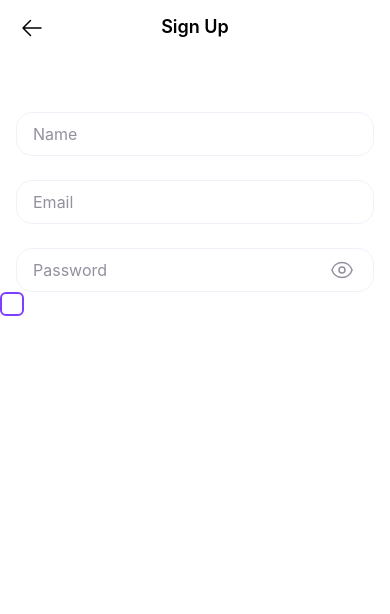
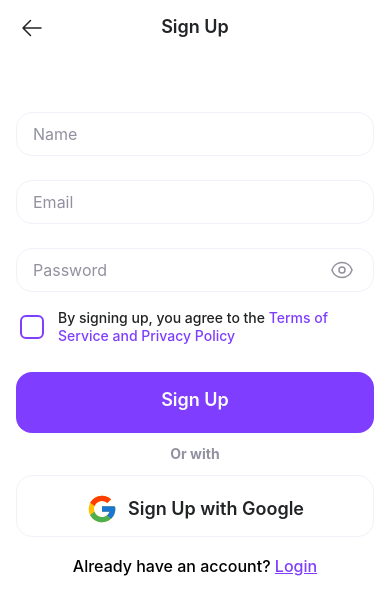
Before and after one commit to tranvuongduy2003/monstra_expense, a React Native app: screen /SignUp in a window 390 px wide. Shown: the top 614 px of the page. Built offline with nearby package versions, Linux system fonts and the light colour scheme.

Commit message:
done sign up UI

```diff
--- /dev/null
+++ b/assets/svg/GoogleIcon.tsx
@@ -0,0 +1,29 @@
+import * as React from 'react';
+import Svg, {SvgProps, Path} from 'react-native-svg';
+const GoogleIcon = (props: SvgProps) => (
+  <Svg
+    width={32}
+    height={32}
+    viewBox="0 0 32 32"
+    fill="none"
+    // xmlns="http://www.w3.org/2000/svg"
+    {...props}>
+    <Path
+      d="M29.0738 13.3887H27.9998V13.3334H15.9998V18.6667H23.5352C22.4358 21.7714 19.4818 24.0001 15.9998 24.0001C11.5818 24.0001 7.99984 20.4181 7.99984 16.0001C7.99984 11.5821 11.5818 8.00008 15.9998 8.00008C18.0392 8.00008 19.8945 8.76941 21.3072 10.0261L25.0785 6.25475C22.6972 4.03541 19.5118 2.66675 15.9998 2.66675C8.6365 2.66675 2.6665 8.63675 2.6665 16.0001C2.6665 23.3634 8.6365 29.3334 15.9998 29.3334C23.3632 29.3334 29.3332 23.3634 29.3332 16.0001C29.3332 15.1061 29.2412 14.2334 29.0738 13.3887Z"
+      fill="#FFC107"
+    />
+    <Path
+      d="M4.2041 9.79408L8.58477 13.0067C9.7701 10.0721 12.6408 8.00008 16.0001 8.00008C18.0394 8.00008 19.8948 8.76942 21.3074 10.0261L25.0788 6.25475C22.6974 4.03541 19.5121 2.66675 16.0001 2.66675C10.8788 2.66675 6.43743 5.55808 4.2041 9.79408Z"
+      fill="#FF3D00"
+    />
+    <Path
+      d="M15.9999 29.3333C19.4439 29.3333 22.5732 28.0153 24.9392 25.872L20.8126 22.38C19.4289 23.4322 17.7382 24.0013 15.9999 24C12.5319 24 9.58722 21.7886 8.47788 18.7026L4.12988 22.0526C6.33655 26.3706 10.8179 29.3333 15.9999 29.3333Z"
+      fill="#4CAF50"
+    />
+    <Path
+      d="M29.074 13.3886H28V13.3333H16V18.6666H23.5353C23.0095 20.1442 22.0622 21.4354 20.8107 22.3806L20.8127 22.3793L24.9393 25.8713C24.6473 26.1366 29.3333 22.6666 29.3333 15.9999C29.3333 15.1059 29.2413 14.2333 29.074 13.3886Z"
+      fill="#1976D2"
+    />
+  </Svg>
+);
+export default GoogleIcon;
--- a/components/AppButton.tsx
+++ b/components/AppButton.tsx
@@ -1,11 +1,13 @@
-import React from 'react';
+import React, {ReactElement} from 'react';
 import {TouchableOpacity, Text, Dimensions, StyleSheet} from 'react-native';
+import {AppColors} from 'constants/AppColors';
 
 interface IAppButtonProps {
-  backgroundColor: string;
-  title: string;
+  backgroundColor?: string;
+  title?: string;
   color?: string;
   onPress?: () => void;
+  children?: ReactElement;
 }
 
 const {width} = Dimensions.get('screen');
@@ -15,12 +17,18 @@ const AppButton: React.FunctionComponent<IAppButtonProps> = ({
   title,
   color = '#FCFCFC',
   onPress = () => {},
+  children,
 }) => {
   return (
     <TouchableOpacity
-      style={[styles.container, {backgroundColor}]}
+      style={[
+        styles.container,
+        backgroundColor
+          ? {backgroundColor: backgroundColor}
+          : styles.whiteButton,
+      ]}
       onPress={onPress}>
-      <Text style={[styles.title, {color}]}>{title}</Text>
+      {title ? <Text style={[styles.title, {color}]}>{title}</Text> : children}
     </TouchableOpacity>
   );
 };
@@ -36,6 +44,10 @@ const styles = StyleSheet.create({
     fontWeight: '600',
     textAlign: 'center',
   },
+  whiteButton: {
+    borderWidth: 1,
+    borderColor: AppColors.borderColor,
+  },
 });
 
 export default AppButton;
--- a/constants/AppColors.ts
+++ b/constants/AppColors.ts
@@ -5,4 +5,5 @@ export const AppColors = {
   lightPurple: '#EEE5FF',
   cultured: '#F6F6F6',
   screenColor: '#FFFFFF',
+  borderColor: '#F1F1FA',
 };
--- a/navigation/appNavigation.tsx
+++ b/navigation/appNavigation.tsx
@@ -30,7 +30,7 @@ export function AppNavigation(props: IAppNavigationProps) {
           name="Login"
           component={LoginScreen}
           options={{
-            header: () => <HeaderBar name="Sign Up" />,
+            header: () => <HeaderBar name="Login" />,
           }}
         />
       </Stack.Navigator>
--- a/screens/Auth/LoginScreen.tsx
+++ b/screens/Auth/LoginScreen.tsx
@@ -1,13 +1,14 @@
 import React from 'react';
-import {View, Text} from 'react-native';
+import {View, Text, ScrollView} from 'react-native';
+import {SafeAreaView} from 'react-native-safe-area-context';
 
 interface ILoginScreenProps {}
 
 const LoginScreen: React.FunctionComponent<ILoginScreenProps> = props => {
   return (
-    <View>
-      <Text>Login Screen</Text>
-    </View>
+    <SafeAreaView>
+      <Text>Login</Text>
+    </SafeAreaView>
   );
 };
 
--- a/screens/Auth/SignupScreen.tsx
+++ b/screens/Auth/SignupScreen.tsx
@@ -1,8 +1,17 @@
 import React from 'react';
-import {View, Text, ScrollView, StyleSheet} from 'react-native';
+import {
+  View,
+  Text,
+  ScrollView,
+  StyleSheet,
+  TouchableOpacity,
+} from 'react-native';
 import Input from 'components/Input';
 import {AppColors} from 'constants/AppColors';
 import Checkbox from 'components/Checkbox';
+import AppButton from 'components/AppButton';
+import GoogleIcon from 'assets/svg/GoogleIcon';
+import Question from './components/question/Question';
 
 interface ISignUpScreenProps {}
 
@@ -14,9 +23,26 @@ const SignUpScreen: React.FunctionComponent<ISignUpScreenProps> = props => {
         <Input placeholder="Email" />
         <Input placeholder="Password" isPassword={true} />
       </View>
-      <View>
+      <View style={styles.privacyContainer}>
         <Checkbox />
+        <Text style={styles.privaryText}>
+          By signing up, you agree to the{' '}
+          <Text style={{color: AppColors.primaryColor}}>
+            Terms of Service and Privacy Policy
+          </Text>
+        </Text>
       </View>
+      <View style={styles.buttonContainer}>
+        <AppButton title="Sign Up" backgroundColor={AppColors.primaryColor} />
+        <Text style={styles.breakText}>Or with</Text>
+        <AppButton>
+          <View style={styles.googleButtonContent}>
+            <GoogleIcon />
+            <Text style={styles.googleButtonText}>Sign Up with Google</Text>
+          </View>
+        </AppButton>
+      </View>
+      <Question content="Already have an account?" highlightedContent="Login" />
     </ScrollView>
   );
 };
@@ -27,6 +53,43 @@ const styles = StyleSheet.create({
     paddingHorizontal: 16,
     gap: 24,
   },
+  privacyContainer: {
+    paddingHorizontal: 20,
+    flexDirection: 'row',
+    gap: 14,
+    alignItems: 'center',
+    marginTop: 17,
+    marginBottom: 27,
+  },
+  privaryText: {
+    fontWeight: '500',
+    fontSize: 14,
+    lineHeight: 18,
+    color: AppColors.primaryTextColor,
+  },
+  buttonContainer: {
+    paddingHorizontal: 16,
+    gap: 12,
+  },
+  breakText: {
+    color: AppColors.secondaryTextColor,
+    textAlign: 'center',
+    fontWeight: '700',
+    fontSize: 14,
+    lineHeight: 18,
+  },
+  googleButtonContent: {
+    flexDirection: 'row',
+    justifyContent: 'center',
+    alignItems: 'center',
+    gap: 10,
+  },
+  googleButtonText: {
+    color: AppColors.primaryTextColor,
+    fontWeight: '600',
+    fontSize: 18,
+    lineHeight: 22,
+  },
 });
 
 export default SignUpScreen;
--- /dev/null
+++ b/screens/Auth/components/question/Question.tsx
@@ -0,0 +1,44 @@
+import React from 'react';
+import {View, Text, TouchableOpacity, StyleSheet} from 'react-native';
+import {AppColors} from 'constants/AppColors';
+
+interface IQuestionProps {
+  content: string;
+  highlightedContent: string;
+}
+
+const Question: React.FunctionComponent<IQuestionProps> = ({
+  content,
+  highlightedContent,
+}) => {
+  return (
+    <View style={styles.questionContainer}>
+      <Text style={styles.questionText}>Already have an account? </Text>
+      <TouchableOpacity>
+        <Text
+          style={[
+            styles.questionText,
+            {color: AppColors.primaryColor, textDecorationLine: 'underline'},
+          ]}>
+          Login
+        </Text>
+      </TouchableOpacity>
+    </View>
+  );
+};
+
+const styles = StyleSheet.create({
+  questionContainer: {
+    flexDirection: 'row',
+    justifyContent: 'center',
+    alignItems: 'center',
+  },
+  questionText: {
+    fontWeight: '500',
+    fontSize: 16,
+    lineHeight: 19,
+    marginTop: 20,
+  },
+});
+
+export default Question;
--- a/screens/layout/HeaderBar.tsx
+++ b/screens/layout/HeaderBar.tsx
@@ -14,7 +14,7 @@ const HeaderBar: React.FunctionComponent<IHeaderBarProps> = ({name}) => {
   return (
     <View style={styles.container}>
       <TouchableOpacity onPress={() => navigation.goBack()}>
-        <ArrowLeftIconOutline color={AppColors.headerTitle} />
+        <ArrowLeftIconOutline color={AppColors.primaryTextColor} />
       </TouchableOpacity>
       <Text style={styles.title}>{name}</Text>
       <ArrowLeftIconOutline style={styles.psuedoBackIcon} />
@@ -36,7 +36,7 @@ const styles = StyleSheet.create({
   title: {
     fontSize: 18,
     fontWeight: '600',
-    color: AppColors.headerTitle,
+    color: AppColors.primaryTextColor,
     lineHeight: 22,
   },
 });
```
